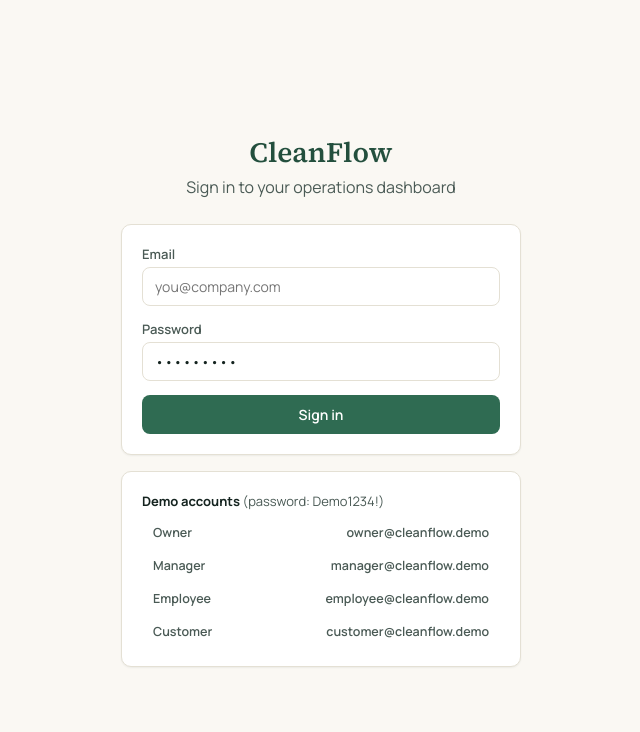
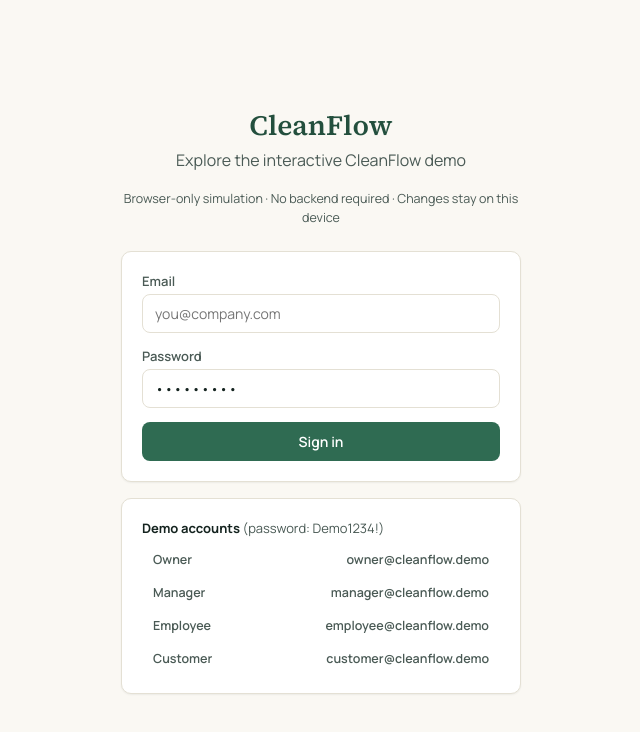
Before and after one commit to faizansaiyed123/cleanflow_frontend, a React (Vite) app: page /login in a window 1280 px wide. Shown: the top 732 px of the page, without its empty margins (319-959 px from the left). Built offline with nearby package versions, Linux system fonts and the light colour scheme; no server answers.

Commit message:
docs(demo): explain offline sample sign-in

```diff
--- a/src/pages/auth/Login.jsx
+++ b/src/pages/auth/Login.jsx
@@ -59,7 +59,8 @@ export default function Login() {
           >
             CleanFlow
           </Link>
-          <p style={{ marginTop: 4 }}>Sign in to your operations dashboard</p>
+          <p style={{ marginTop: 4 }}>Explore the interactive CleanFlow demo</p>
+          <p className="text-muted" style={{ fontSize: 12.5 }}>Browser-only simulation · No backend required · Changes stay on this device</p>
         </div>
         <form className="card" onSubmit={handleSubmit}>
           <div className="field">
```
